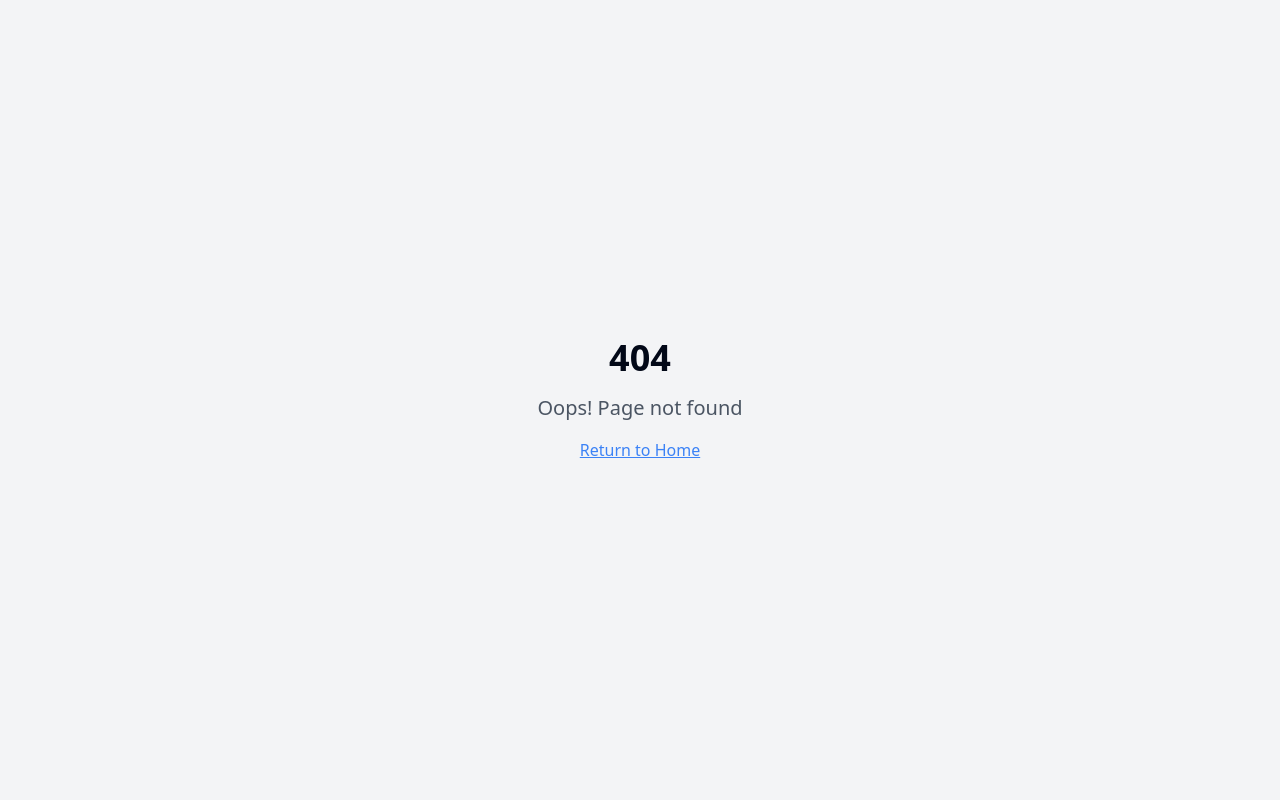
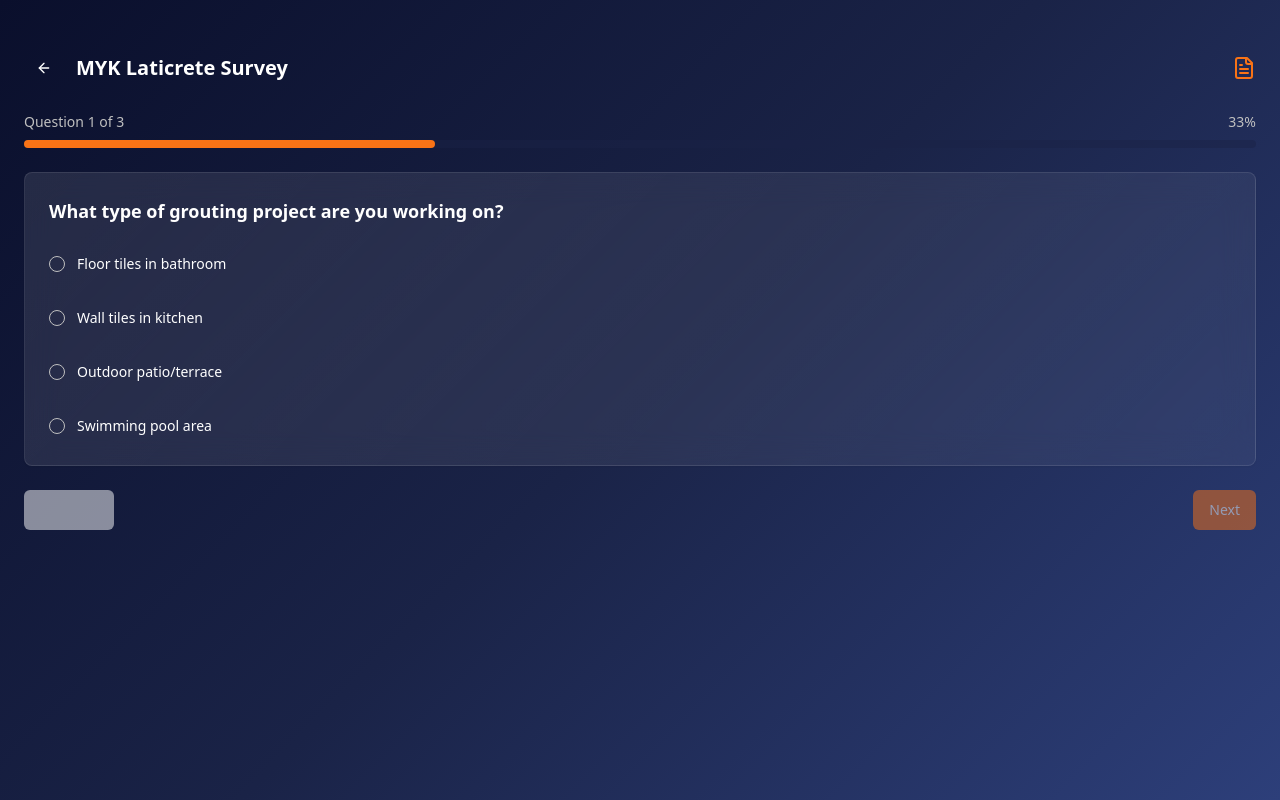
Before and after one commit to coolk4u/loyalty-dem-my-kl, a React (Vite) app: page /survey in a window 1280 px wide. Before the commit this address had no page. Built offline with nearby package versions, Linux system fonts and the light colour scheme.

Commit message:
Add survey page and navigation buttons
Implement a survey page for MYKL products with 3 questions. Add Coverage, Products, Refer a friend, and Help buttons to the dashboard.

```diff
--- a/src/App.tsx
+++ b/src/App.tsx
@@ -6,6 +6,7 @@ import { QueryClient, QueryClientProvider } from "@tanstack/react-query";
 import { BrowserRouter, Routes, Route } from "react-router-dom";
 import Index from "./pages/Index";
 import QRScanner from "./pages/QRScanner";
+import Survey from "./pages/Survey";
 import NotFound from "./pages/NotFound";
 
 const queryClient = new QueryClient();
@@ -19,6 +20,7 @@ const App = () => (
         <Routes>
           <Route path="/" element={<Index />} />
           <Route path="/qr-scanner" element={<QRScanner />} />
+          <Route path="/survey" element={<Survey />} />
           {/* ADD ALL CUSTOM ROUTES ABOVE THE CATCH-ALL "*" ROUTE */}
           <Route path="*" element={<NotFound />} />
         </Routes>
--- a/src/components/dashboard/QuickActions.tsx
+++ b/src/components/dashboard/QuickActions.tsx
@@ -1,7 +1,7 @@
 
 import React from 'react';
 import { Button } from '@/components/ui/button';
-import { QrCode, FileText } from 'lucide-react';
+import { QrCode, FileText, MapPin, Package, Users, HelpCircle } from 'lucide-react';
 import { Link } from 'react-router-dom';
 
 const QuickActions = () => {
@@ -16,9 +16,31 @@ const QuickActions = () => {
           </Button>
         </Link>
 
-        <Button className="bg-orange-500 hover:bg-orange-500/90 text-white p-6 h-auto flex-col space-y-2">
-          <FileText className="w-6 h-6" />
-          <span>Take Survey</span>
+        <Link to="/survey">
+          <Button className="bg-orange-500 hover:bg-orange-500/90 text-white p-6 h-auto flex-col space-y-2 w-full">
+            <FileText className="w-6 h-6" />
+            <span>Take Survey</span>
+          </Button>
+        </Link>
+
+        <Button className="bg-purple-500 hover:bg-purple-500/90 text-white p-6 h-auto flex-col space-y-2 w-full">
+          <MapPin className="w-6 h-6" />
+          <span>Coverage</span>
+        </Button>
+
+        <Button className="bg-blue-500 hover:bg-blue-500/90 text-white p-6 h-auto flex-col space-y-2 w-full">
+          <Package className="w-6 h-6" />
+          <span>Products</span>
+        </Button>
+
+        <Button className="bg-green-500 hover:bg-green-500/90 text-white p-6 h-auto flex-col space-y-2 w-full">
+          <Users className="w-6 h-6" />
+          <span>Refer a Friend</span>
+        </Button>
+
+        <Button className="bg-indigo-500 hover:bg-indigo-500/90 text-white p-6 h-auto flex-col space-y-2 w-full">
+          <HelpCircle className="w-6 h-6" />
+          <span>Help</span>
         </Button>
       </div>
     </div>
--- /dev/null
+++ b/src/pages/Survey.tsx
@@ -0,0 +1,199 @@
+
+import React, { useState } from 'react';
+import { Button } from '@/components/ui/button';
+import { Card } from '@/components/ui/card';
+import { RadioGroup, RadioGroupItem } from '@/components/ui/radio-group';
+import { Label } from '@/components/ui/label';
+import { Textarea } from '@/components/ui/textarea';
+import { FileText, ArrowLeft, CheckCircle } from 'lucide-react';
+import { Link } from 'react-router-dom';
+
+const Survey = () => {
+  const [currentQuestion, setCurrentQuestion] = useState(1);
+  const [answers, setAnswers] = useState({
+    question1: '',
+    question2: '',
+    question3: ''
+  });
+  const [isCompleted, setIsCompleted] = useState(false);
+
+  const questions = [
+    {
+      id: 1,
+      title: "What type of grouting project are you working on?",
+      options: [
+        "Floor tiles in bathroom",
+        "Wall tiles in kitchen",
+        "Outdoor patio/terrace",
+        "Swimming pool area"
+      ]
+    },
+    {
+      id: 2,
+      title: "Which MYK Laticrete product do you prefer for heavy-duty applications?",
+      options: [
+        "MYK LATICRETE PermaColor Grout",
+        "MYK LATICRETE SPECTRALOCK Pro Premium",
+        "MYK LATICRETE Latasil",
+        "MYK LATICRETE 1600 Unsanded Grout"
+      ]
+    },
+    {
+      id: 3,
+      title: "What's your biggest challenge when selecting grouting products?",
+      type: "text",
+      placeholder: "Please describe your main concerns..."
+    }
+  ];
+
+  const handleAnswer = (value: string) => {
+    setAnswers(prev => ({
+      ...prev,
+      [`question${currentQuestion}`]: value
+    }));
+  };
+
+  const handleNext = () => {
+    if (currentQuestion < 3) {
+      setCurrentQuestion(currentQuestion + 1);
+    } else {
+      setIsCompleted(true);
+    }
+  };
+
+  const handlePrevious = () => {
+    if (currentQuestion > 1) {
+      setCurrentQuestion(currentQuestion - 1);
+    }
+  };
+
+  const canProceed = answers[`question${currentQuestion}` as keyof typeof answers] !== '';
+
+  if (isCompleted) {
+    return (
+      <div className="min-h-screen bg-loyalty-gradient text-white">
+        <div className="flex items-center justify-between p-6 pt-12">
+          <div className="flex items-center space-x-3">
+            <Link to="/">
+              <Button variant="ghost" size="icon" className="text-white hover:bg-white/10">
+                <ArrowLeft className="w-5 h-5" />
+              </Button>
+            </Link>
+            <h1 className="text-xl font-bold">Survey Complete</h1>
+          </div>
+        </div>
+
+        <div className="px-6">
+          <Card className="bg-glass-gradient border-white/10 backdrop-blur-lg p-8 text-center">
+            <CheckCircle className="w-16 h-16 text-green-400 mx-auto mb-4" />
+            <h2 className="text-2xl font-bold text-white mb-4">Thank You!</h2>
+            <p className="text-loyalty-silver mb-4">
+              Your feedback helps us improve MYK Laticrete products and services.
+            </p>
+            <Card className="bg-loyalty-navy/50 border-white/10 p-4 mb-6">
+              <p className="text-green-400 text-lg font-semibold">+200 points earned!</p>
+              <p className="text-loyalty-silver text-sm">For completing the survey</p>
+            </Card>
+            <Link to="/">
+              <Button className="bg-loyalty-accent hover:bg-loyalty-accent/90 text-white">
+                Back to Dashboard
+              </Button>
+            </Link>
+          </Card>
+        </div>
+      </div>
+    );
+  }
+
+  const currentQ = questions[currentQuestion - 1];
+
+  return (
+    <div className="min-h-screen bg-loyalty-gradient text-white">
+      <div className="flex items-center justify-between p-6 pt-12">
+        <div className="flex items-center space-x-3">
+          <Link to="/">
+            <Button variant="ghost" size="icon" className="text-white hover:bg-white/10">
+              <ArrowLeft className="w-5 h-5" />
+            </Button>
+          </Link>
+          <h1 className="text-xl font-bold">MYK Laticrete Survey</h1>
+        </div>
+        <FileText className="w-6 h-6 text-orange-500" />
+      </div>
+
+      <div className="px-6">
+        {/* Progress Bar */}
+        <div className="mb-6">
+          <div className="flex justify-between text-sm text-loyalty-silver mb-2">
+            <span>Question {currentQuestion} of 3</span>
+            <span>{Math.round((currentQuestion / 3) * 100)}%</span>
+          </div>
+          <div className="w-full bg-loyalty-navy/50 rounded-full h-2">
+            <div
+              className="bg-orange-500 h-2 rounded-full transition-all duration-300"
+              style={{ width: `${(currentQuestion / 3) * 100}%` }}
+            />
+          </div>
+        </div>
+
+        {/* Question Card */}
+        <Card className="bg-glass-gradient border-white/10 backdrop-blur-lg p-6 mb-6">
+          <h2 className="text-lg font-semibold text-white mb-6">{currentQ.title}</h2>
+
+          {currentQ.type === 'text' ? (
+            <Textarea
+              placeholder={currentQ.placeholder}
+              value={answers[`question${currentQuestion}` as keyof typeof answers]}
+              onChange={(e) => handleAnswer(e.target.value)}
+              className="bg-loyalty-navy/50 border-white/10 text-white placeholder-loyalty-silver min-h-[120px]"
+            />
+          ) : (
+            <RadioGroup
+              value={answers[`question${currentQuestion}` as keyof typeof answers]}
+              onValueChange={handleAnswer}
+              className="space-y-4"
+            >
+              {currentQ.options?.map((option, index) => (
+                <div key={index} className="flex items-center space-x-3">
+                  <RadioGroupItem
+                    value={option}
+                    id={`option-${index}`}
+                    className="border-loyalty-silver text-orange-500"
+                  />
+                  <Label
+                    htmlFor={`option-${index}`}
+                    className="text-white cursor-pointer flex-1 py-2"
+                  >
+                    {option}
+                  </Label>
+                </div>
+              ))}
+            </RadioGroup>
+          )}
+        </Card>
+
+        {/* Navigation Buttons */}
+        <div className="flex justify-between">
+          <Button
+            onClick={handlePrevious}
+            disabled={currentQuestion === 1}
+            variant="outline"
+            className="border-white/20 text-white hover:bg-white/10"
+          >
+            Previous
+          </Button>
+
+          <Button
+            onClick={handleNext}
+            disabled={!canProceed}
+            className="bg-orange-500 hover:bg-orange-500/90 text-white"
+          >
+            {currentQuestion === 3 ? 'Complete Survey' : 'Next'}
+          </Button>
+        </div>
+      </div>
+    </div>
+  );
+};
+
+export default Survey;
```
